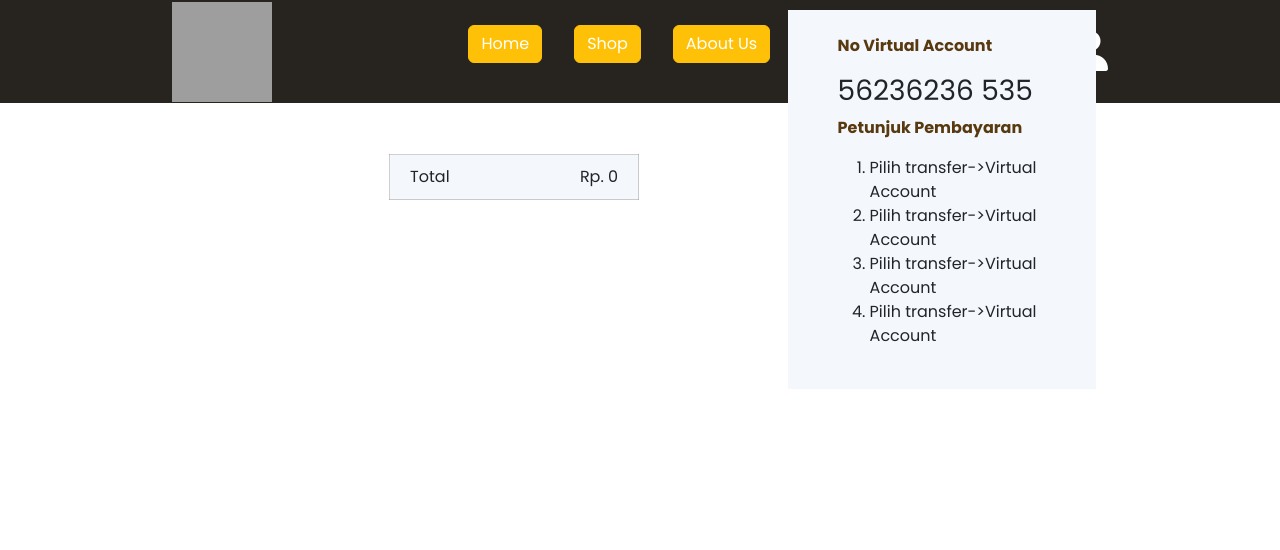
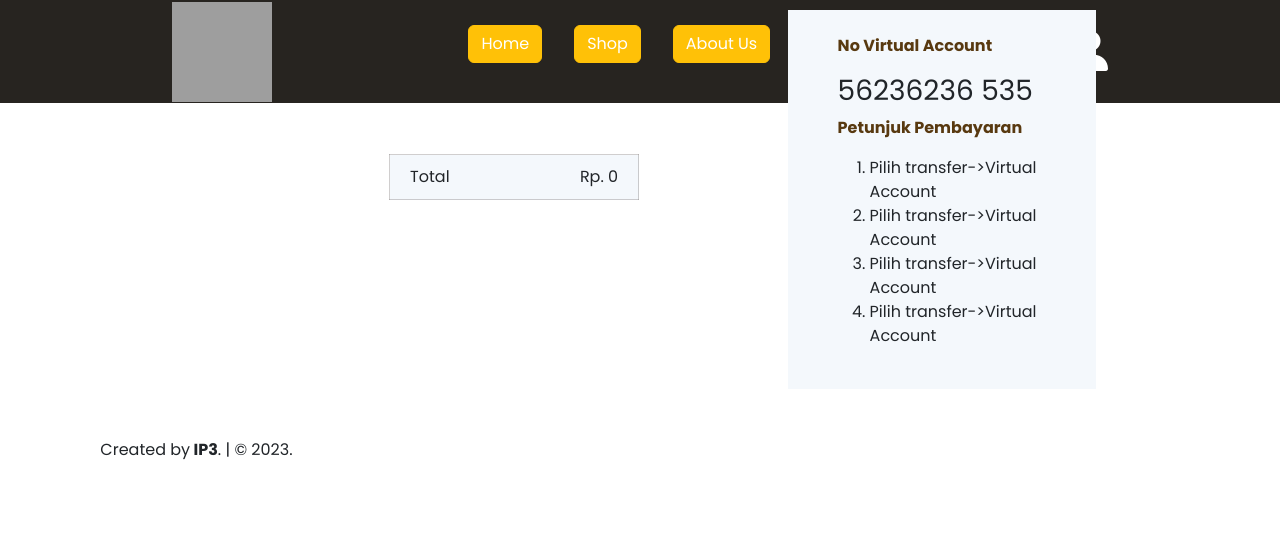
Before and after one commit to shintyadhitawputri/TokoBudaya, a PHP site: page /folderTB/checkout.php in a window 1280 px wide. Shown: the top 550 px of the page. Run offline with PHP 8.4, Linux system fonts and the light colour scheme; data that the repository does not hold is empty; a stand-in replaces the project's code that opens the database connection; grey boxes are pictures that could not be loaded.

Commit message:
Update checkout.php
menambah footer

```diff
--- a/checkout.php
+++ b/checkout.php
@@ -145,6 +145,9 @@ $multiprdk = mysqli_query($koneksi, $sql);
                 <section>
 
 
+<footer>
+        <p>Created by<strong> IP3</strong></a>. | &copy; 2023.</p>
+    </footer>
 
     </main>
 
```
